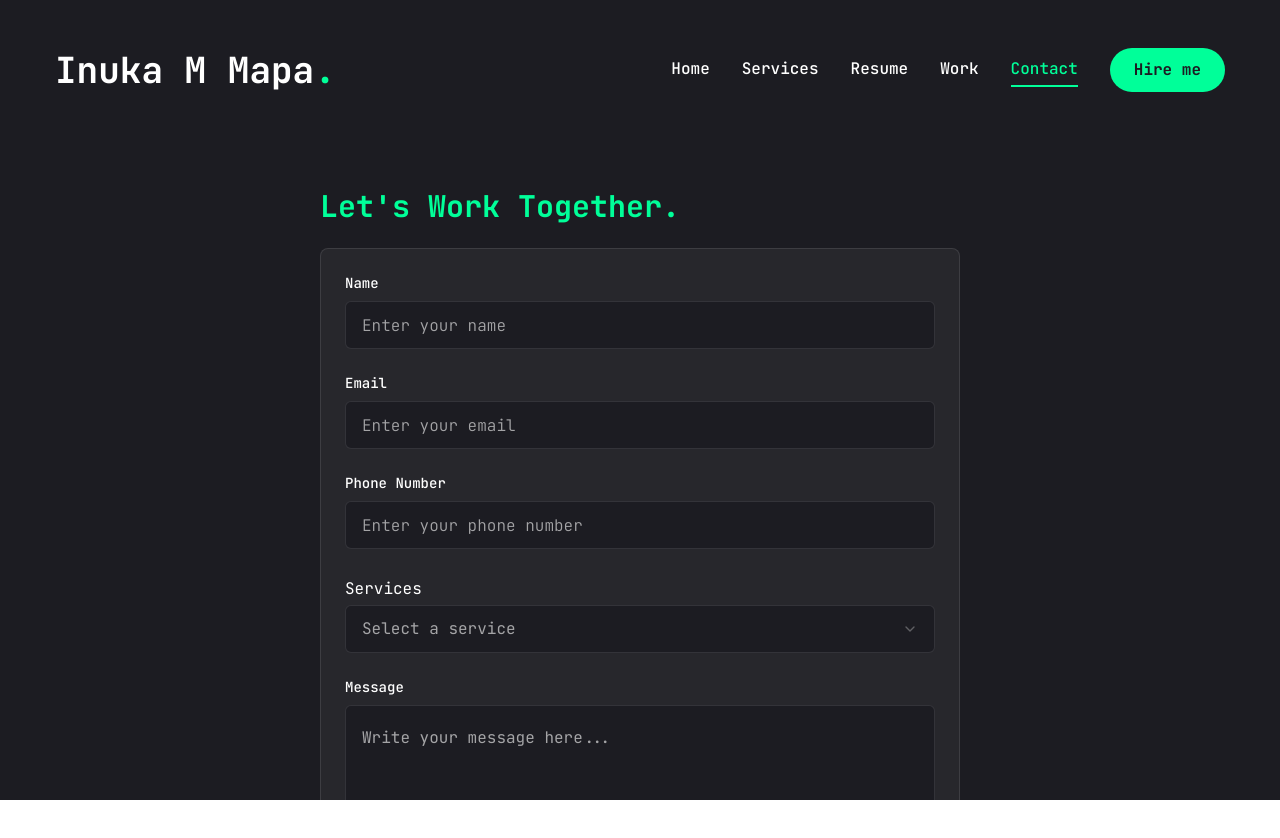
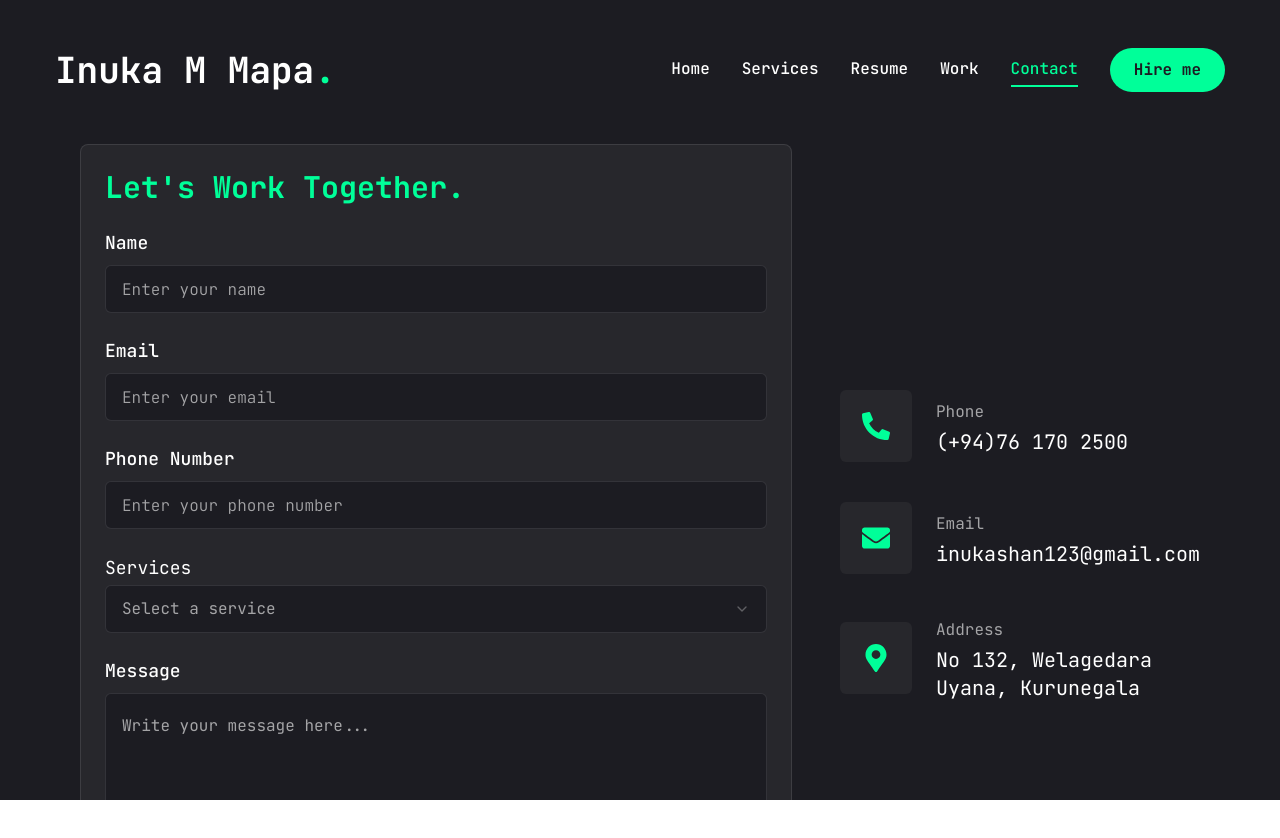
Before and after one commit to InukaMapa/My-New-Portfolio, a Next.js app: page /contact in a window 1280 px wide. Shown: the top 838 px of the page. Built offline with nearby package versions, Linux system fonts and the light colour scheme.

Commit message:
some updates

```diff
--- a/app/contact/page.jsx
+++ b/app/contact/page.jsx
@@ -13,14 +13,38 @@ import {
   SelectValue,
 } from "@/components/ui/select";
 
+import { FaPhoneAlt , FaEnvelope, FaMapMarkerAlt } from "react-icons/fa";
+
+const info = [
+  {
+    icon: <FaPhoneAlt />,
+    title:"Phone",
+    description:"(+94)76 170 2500",
+  },
+    {
+    icon: <FaEnvelope />,
+    title:"Email",
+    description:"inukashan123@gmail.com",
+  },
+    {
+    icon: <FaMapMarkerAlt />,
+    title:"Address",
+    description:"No 132, Welagedara Uyana, Kurunegala",
+  },
+
+]
+
 const Contact = () => {
   return (
-    <section className="max-w-2xl mx-auto px-4 py-12">
-      <h1 className="text-3xl font-bold mb-6 text-accent">Let's Work Together.</h1>
-      <form className="space-y-6 border border-white/10 rounded-lg p-6 bg-[#27272c] backdrop-blur">
+    <section className="max-w-6xl mx-auto px-4 pt-1 pb-10">
+      <div className="flex flex-col xl:flex-row gap-12">
+
+      <form className="w-full xl:w-[800px] xl:min-h-[800px] space-y-6 border border-white/10 rounded-lg p-6 bg-[#27272c] backdrop-blur">
+              <h1 className="text-3xl font-bold mb-6 text-accent ">Let's Work Together.</h1>
+
         {/* Name */}
         <div>
-          <label className="block mb-2 text-sm font-medium">Name</label>
+          <label className="block mb-2 text-lg font-medium">Name</label>
           <Input
             placeholder="Enter your name"
             className="flex h-[48px] rounded-md border border-white/10 focus:border-accent font-light bg-primary px-4 py-5 text-base placeholder:text-white/60 outline-none text-left"
@@ -29,7 +53,7 @@ const Contact = () => {
 
         {/* Email */}
         <div>
-          <label className="block mb-2 text-sm font-medium">Email</label>
+          <label className="block mb-2 text-lg font-medium">Email</label>
           <Input
             type="email"
             placeholder="Enter your email"
@@ -39,7 +63,7 @@ const Contact = () => {
 
         {/* Phone Number */}
         <div>
-          <label className="block mb-2 text-sm font-medium">Phone Number</label>
+          <label className="block mb-2 text-lg font-medium">Phone Number</label>
           <Input
             type="tel"
             placeholder="Enter your phone number"
@@ -50,7 +74,7 @@ const Contact = () => {
         {/* Services */}
         <div>
           <label className="w-full
-            text-base
+            text-lg
             placeholder:text-white/10
             focus:outline-none ">Services</label>
           <Select>
@@ -69,7 +93,7 @@ const Contact = () => {
 
         {/* Message */}
         <div>
-          <label className="block mb-2 text-sm font-medium">Message</label>
+          <label className="block mb-2 text-lg font-medium">Message</label>
           <Textarea
             placeholder="Write your message here..."
             rows={5}
@@ -79,7 +103,28 @@ const Contact = () => {
 
         {/* Submit */}
         <Button type="submit">Send Message</Button>
+
+
       </form>
+      <div className="flex-1 flex items-center xl:justify-end order-1 xl:order-none mb-8 xl:mb-0 ">
+        <ul className="flex flex-col gap-10">
+          {info.map((item, index)=>{
+            return(
+              <li key={index} className=" flex items-center gap-6">
+              <div className=" w-[52px] h-[52px] xl:w-[72px] xl:h-[72px] bg-[#27272c] text-accent rounded-md flex items-center justify-center">
+                <div className="text-[28px]">{item.icon}</div>
+              </div>
+              <div className="flex-1">
+                <p className="text-white/60">{item.title}</p>
+                <h3 className="text-xl">{item.description}</h3>
+              </div>
+            </li>
+            );
+          }
+          )}
+        </ul>
+      </div>
+      </div>
     </section>
   );
 };
--- a/components/Nav.jsx
+++ b/components/Nav.jsx
@@ -37,7 +37,7 @@ const Nav = () => {
                     href={link.path}
                     key={index}
                     className={`${link.path === pathname ? "text-accent border-b-2 border-accent " : ""}
-                     capitalize font-medium hover:text-accent transition-all`}
+                    capitalize font-medium hover:text-accent transition-all`}
                 >
                     {link.name}
                 </Link>
```
Also changed, not shown: .eslintrc.json (added).
